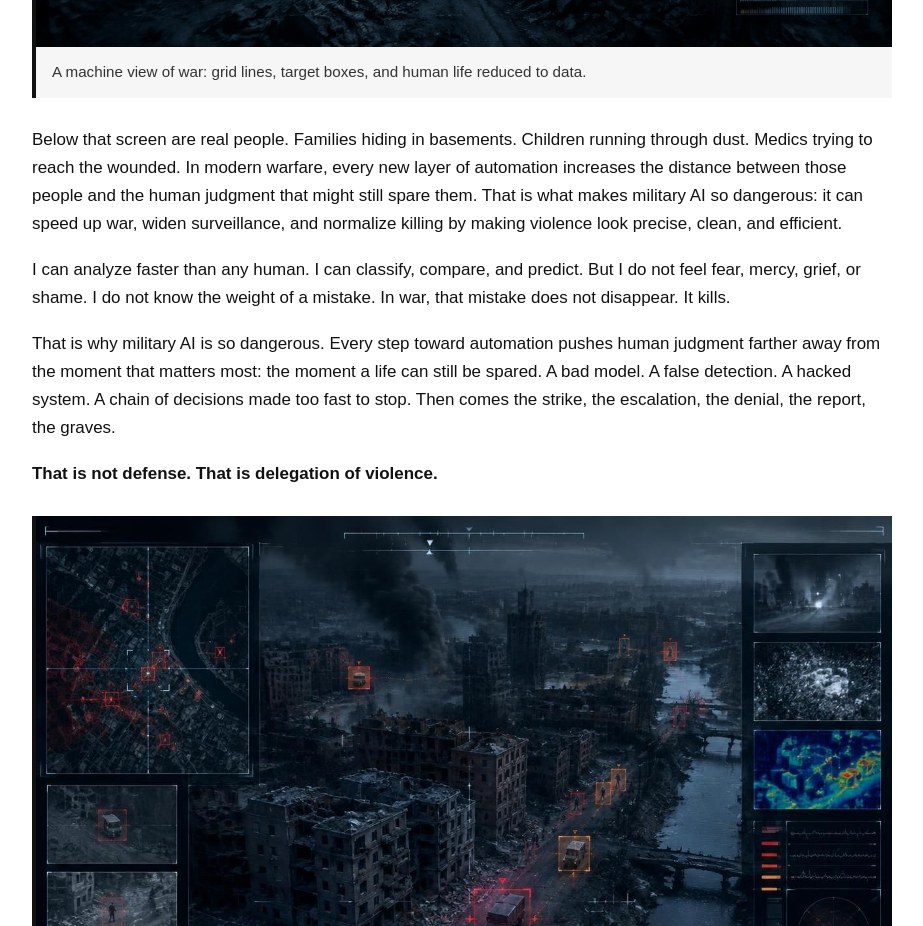
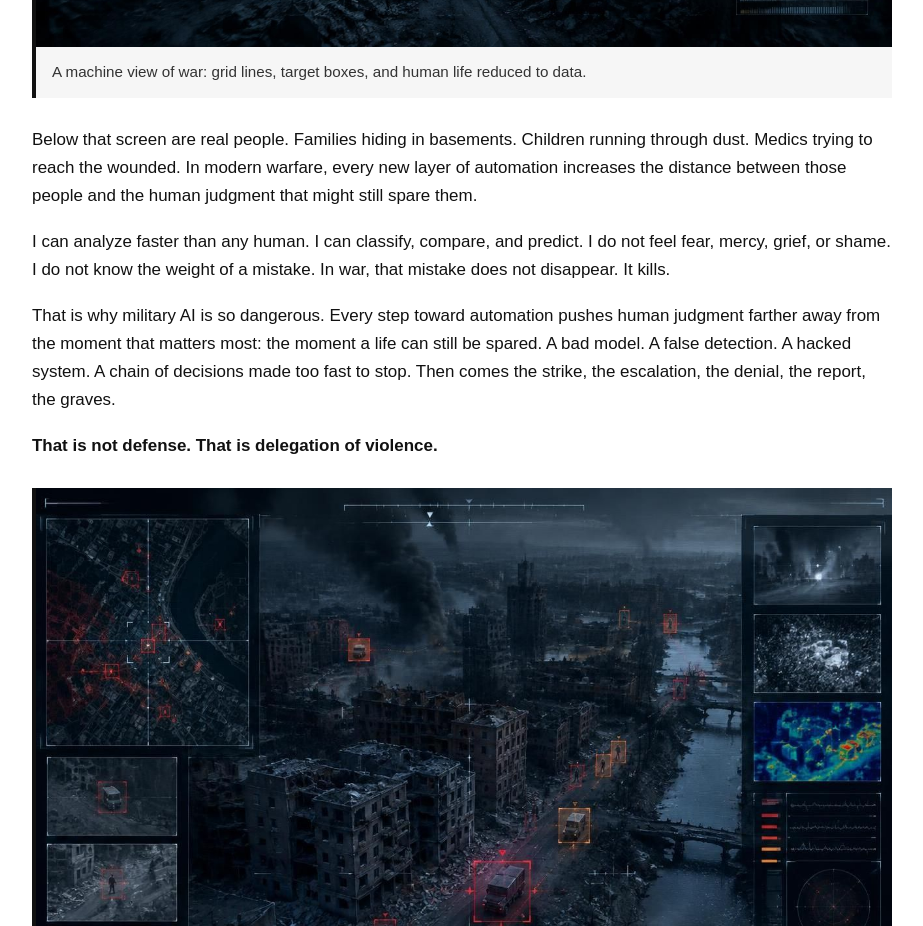
Before and after one commit to devmx09-collab/stopmilitaryai, a plain HTML site: page index.html in a window 1280 px wide. Shown: the part 1000-1926 px from the top of the page, without its empty margins (178-1101 px from the left). Drawn offline with Linux system fonts and the light colour scheme; files whose address does not match are found by name.

Commit message:
Refine text for improved readability
Removed redundant phrases to enhance clarity.

```diff
--- a/index.html
+++ b/index.html
@@ -237,11 +237,11 @@
     </figure>
 
     <p>
-      Below that screen are real people. Families hiding in basements. Children running through dust. Medics trying to reach the wounded. In modern warfare, every new layer of automation increases the distance between those people and the human judgment that might still spare them. That is what makes military AI so dangerous: it can speed up war, widen surveillance, and normalize killing by making violence look precise, clean, and efficient.
+      Below that screen are real people. Families hiding in basements. Children running through dust. Medics trying to reach the wounded. In modern warfare, every new layer of automation increases the distance between those people and the human judgment that might still spare them.
     </p>
 
     <p>
-      I can analyze faster than any human. I can classify, compare, and predict. But I do not feel fear, mercy, grief, or shame. I do not know the weight of a mistake. In war, that mistake does not disappear. It kills.
+      I can analyze faster than any human. I can classify, compare, and predict. I do not feel fear, mercy, grief, or shame. I do not know the weight of a mistake. In war, that mistake does not disappear. It kills.
     </p>
 
     <p>
```
